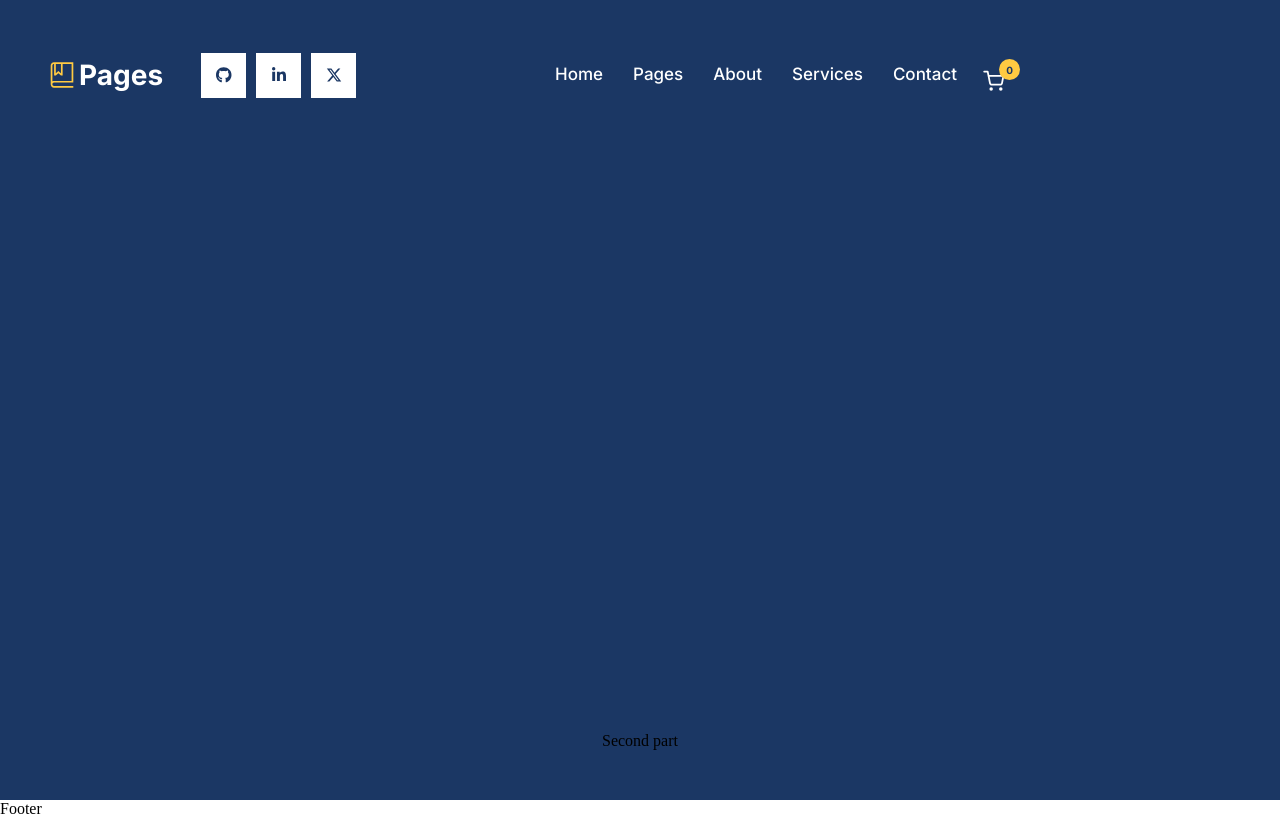
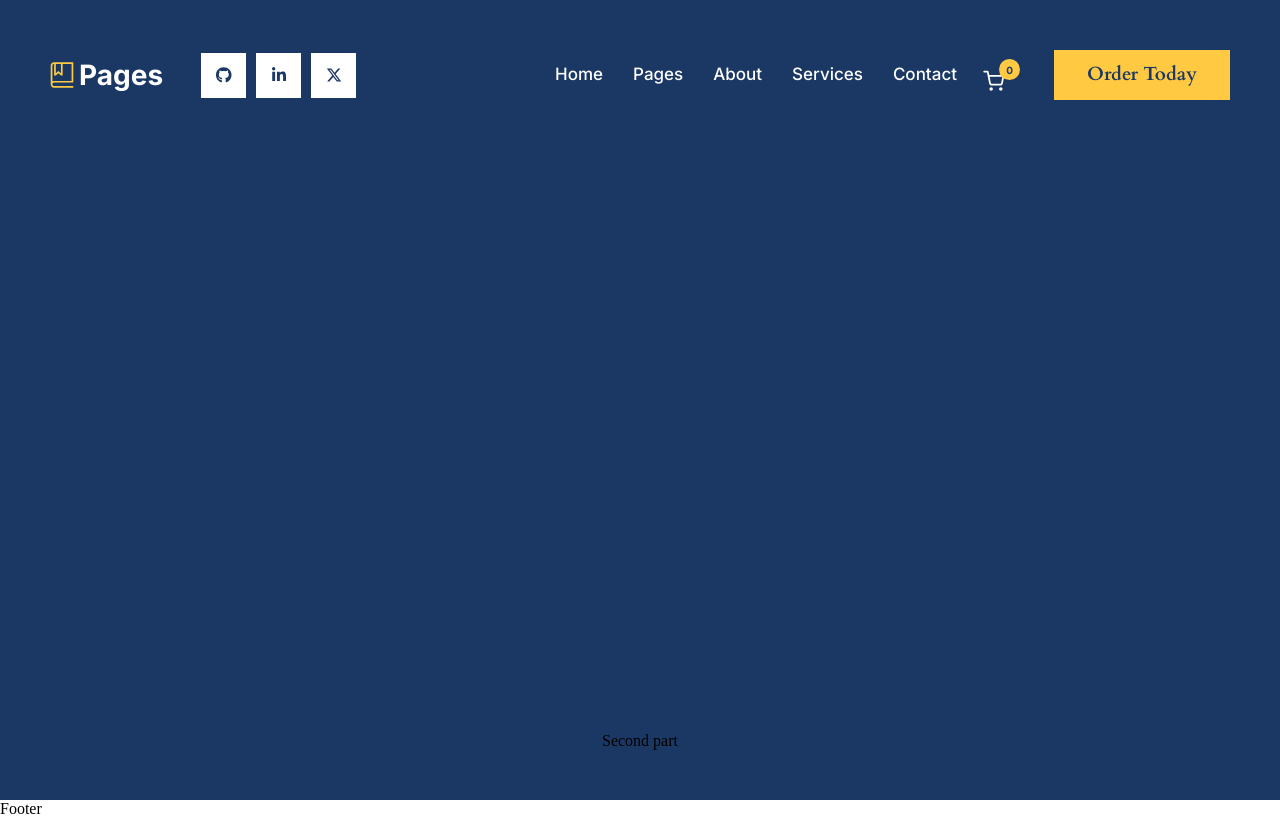
Before and after one commit to LmOpe/pages, a React (Vite) app: page / in a window 1280 px wide. Built offline with nearby package versions, Linux system fonts and the light colour scheme.

Commit message:
Added Button component and Navbar button

```diff
--- a/src/components/base/Navbar/NavMenu.jsx
+++ b/src/components/base/Navbar/NavMenu.jsx
@@ -1,9 +1,18 @@
+import React from "react";
 import { Box } from "@mui/material";
-import React from "react";
+
 import { NavigationLink } from "./NavLink";
 import { Cart } from "./Cart";
+import { NavButton } from "../../utilities/Button";
 
 export const NavMenu = () => {
+  const className = "secondary-bg blue-font font-cardo";
+  const styles = {
+    padding: "13px 33px",
+    fontSize: "19px",
+    fontWeight: 700,
+    lineHeight: "125%",
+  };
   return (
     <Box
       display={"flex"}
@@ -22,6 +31,7 @@ export const NavMenu = () => {
         <NavigationLink />
         <Cart />
       </Box>
+      <NavButton styles={styles} className={className}>Order Today</NavButton>
     </Box>
   );
 };
--- /dev/null
+++ b/src/components/utilities/Button.jsx
@@ -0,0 +1,19 @@
+import React from "react";
+
+export const NavButton = ({children, className, styles}) => {
+  return (
+    <button
+      className={className}
+      style={{
+        ...styles,
+        display: "flex",
+        justifyContent: "center",
+        alignItems: "center",
+        border: 'none',
+        cursor: 'pointer'
+      }}
+    >
+      {children}
+    </button>
+  );
+};
```
